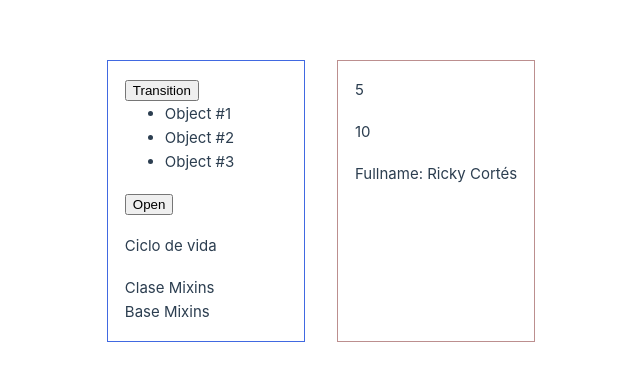
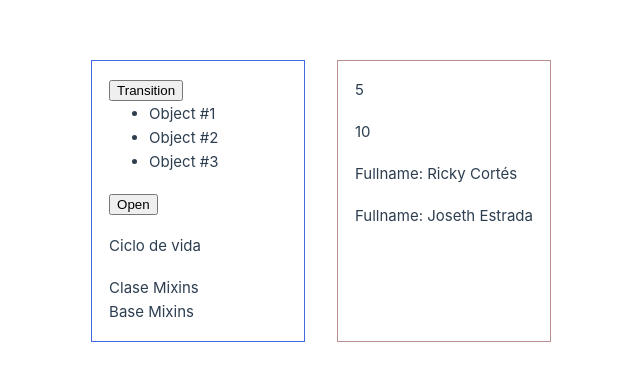
Before and after one commit to RickyBv1/Components-Composition-Vue, a Vue app: page / in a window 1280 px wide. Shown: the part 199-580 px from the top of the page, without its empty margins (319-959 px from the left). Built offline with nearby package versions, Linux system fonts and the light colour scheme.

Commit message:
feat: add ClaseProps component and integrate into App.vue

```diff
--- a/src/App.vue
+++ b/src/App.vue
@@ -6,6 +6,7 @@ import ClaseMixins from './components/ClaseMixins/ClaseMixins.vue'
 import ClaseVariablesReactivas from './compositions/ClaseVariablesReactivas/ClaseVariablesReactivas.vue'
 import ClaseWatch from './compositions/ClaseWatch/ClaseWatch.vue'
 import ClaseComputed from './compositions/ClaseComputed/ClaseComputed.vue'
+import ClaseProps from './compositions/ClaseProps/ClaseProps.vue'
 
 export default {
   name: 'App',
@@ -17,6 +18,7 @@ export default {
     ClaseVariablesReactivas,
     ClaseWatch,
     ClaseComputed,
+    ClaseProps,
   },
 }
 </script>
@@ -38,6 +40,8 @@ export default {
     <ClaseWatch class="card" />
 
     <ClaseComputed class="card" />
+
+    <ClaseProps class="card" />
   </div>
 </template>
 
--- /dev/null
+++ b/src/compositions/ClaseProps/ClaseProps.vue
@@ -0,0 +1,14 @@
+<template>
+  <HomeProps first-name="Joseth" last-name="Estrada"></HomeProps>
+</template>
+
+<script>
+import HomeProps from './components/HomeProps.vue'
+
+export default {
+  name: 'ClaseProps',
+  components: {
+    HomeProps,
+  },
+}
+</script>
--- /dev/null
+++ b/src/compositions/ClaseProps/components/HomeProps.vue
@@ -0,0 +1,25 @@
+<template>
+  <div>Fullname: {{ fullName }}</div>
+</template>
+
+<script>
+import { toRefs, computed } from 'vue'
+
+export default {
+  props: {
+    firstName: String,
+    lastName: String,
+  },
+  setup(props) {
+    const { firstName, lastName } = toRefs(props)
+
+    const fullName = computed(() => {
+      return `${firstName.value} ${lastName.value}`
+    })
+
+    return {
+      fullName,
+    }
+  },
+}
+</script>
```
